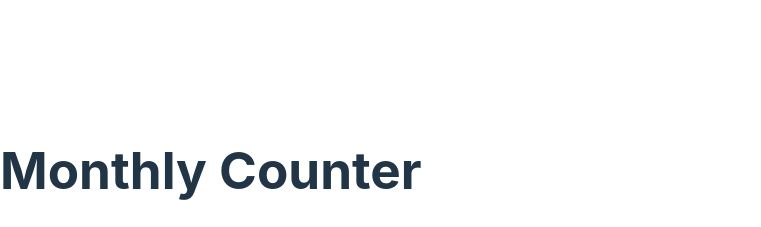
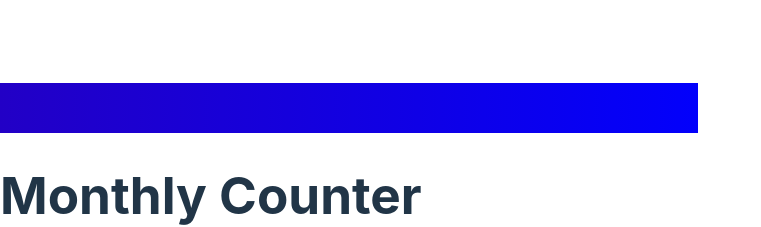
Before and after one commit to aborbala/sorry, a React (Vite) app: page / in a window 1280 px wide. Shown: the top 227 px of the page, without its empty margins (0-761 px from the left). Built offline with nearby package versions, Linux system fonts and the light colour scheme; no server answers.

Commit message:
add update banner

```diff
--- a/src/App.jsx
+++ b/src/App.jsx
@@ -73,6 +73,30 @@ const App = () => {
   }, []);
 
   return (
+    <>
+      {/* Rainbow banner with marquee */}
+      <div
+        style={{
+          width: '100%',
+          overflow: 'hidden',
+          background: 'linear-gradient(270deg, red, orange, yellow, green, blue, indigo, violet)',
+          backgroundSize: '1400% 1400%',
+          animation: 'rainbow 5s ease infinite',
+          textAlign: 'center',
+          padding: '10px',
+        }}
+      >
+        <marquee behavior="scroll" scrollamount="5">
+          🚀🎉 New Release: v2 Out! 🎉🚀 Negative values are now not allowed! Available NOW!
+        </marquee>
+      </div>
+      {/* Keyframes for background animation */}
+      <style>{`@keyframes rainbow {
+          0% { background-position: 0% 50%; }
+          50% { background-position: 100% 50%; }
+          100% { background-position: 0% 50%; }
+        }`}</style>
+
       <div>
         <h1>Monthly Counter</h1>
         <h2>{currentMonthName}</h2>
@@ -142,6 +166,7 @@ const App = () => {
           </tbody>
         </table>
       </div>
+    </>
   );
 };
 
```
Lines whose indentation alone changed are shown as unchanged.
